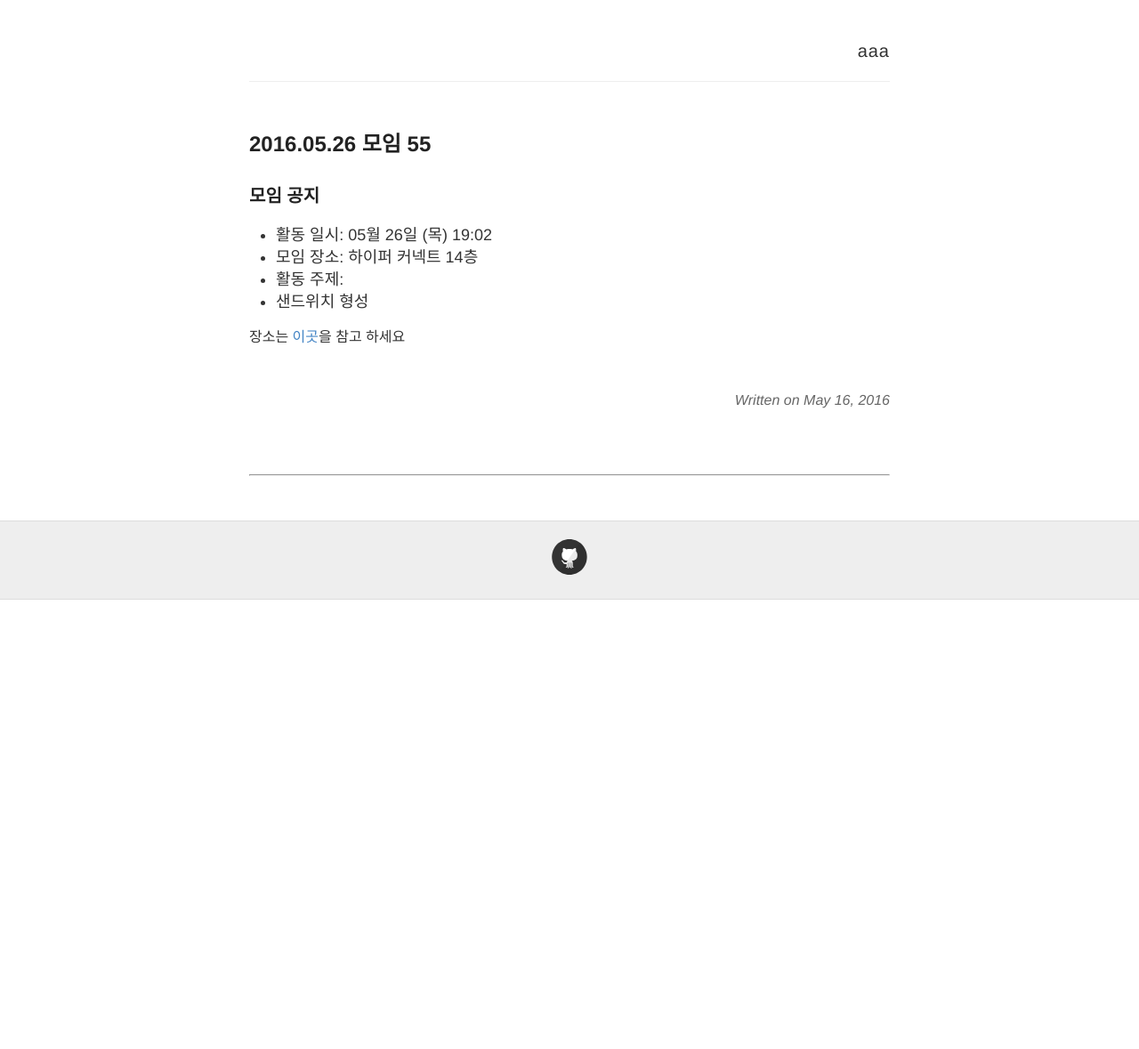
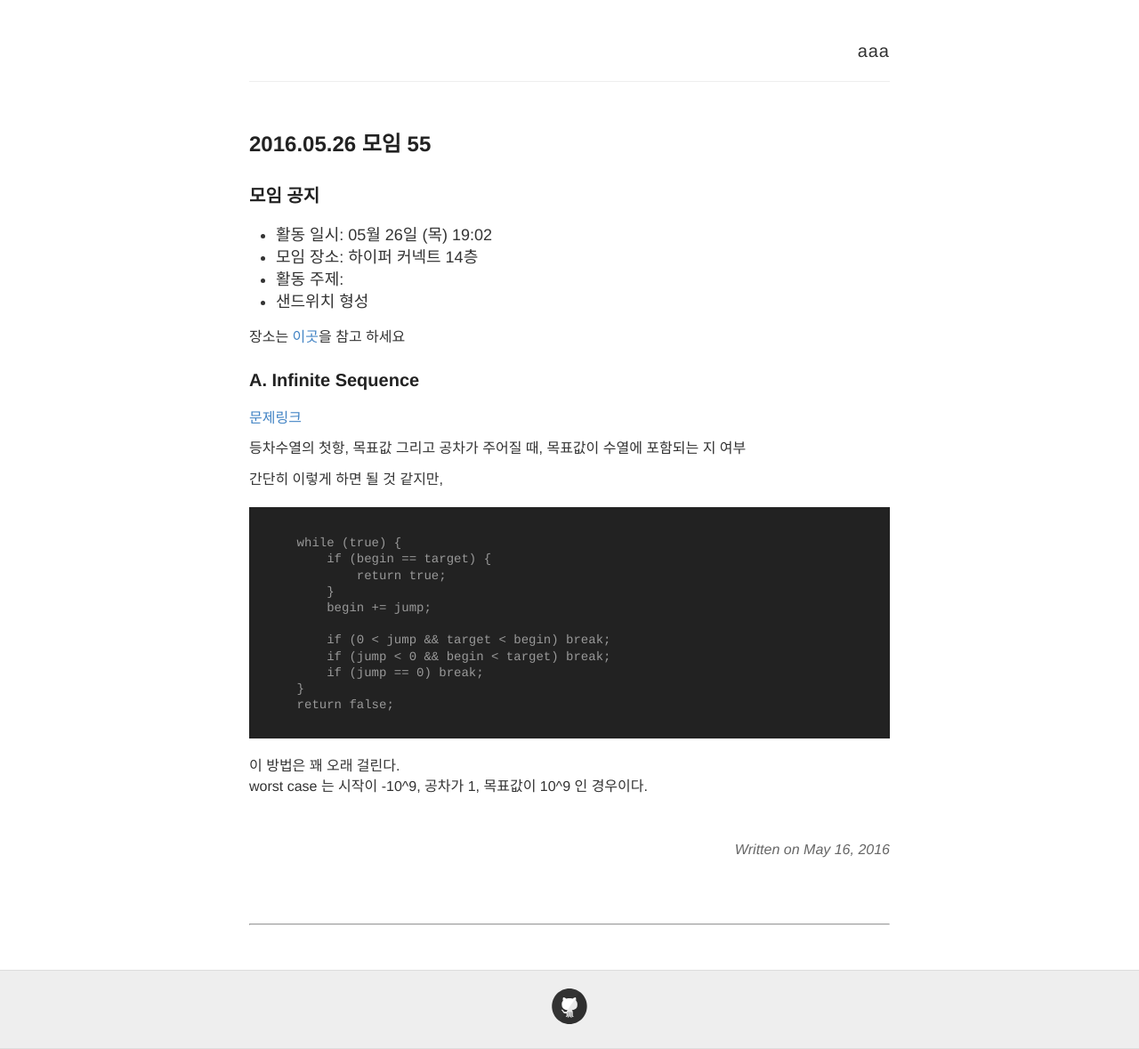
Before and after one commit to seirion/aaa, a Jekyll site: the page built from _posts/2016-05-26-meeting-055.md, in a window 1280 px wide. Shown: the whole page at 89% size. Built offline with Jekyll 4.4.1, drawn with Linux system fonts in a browser that asks for light colours; comment, search, counter and statistics services are not loaded; before the commit the page ends 900 px from its top, so only the background shows below that.

Commit message:
Update 2016-05-26-meeting-055.md

````diff
--- a/_posts/2016-05-26-meeting-055.md
+++ b/_posts/2016-05-26-meeting-055.md
@@ -13,3 +13,26 @@
 - 샌드위치 형성
 
 장소는 [이곳](http://career.hpcnt.com/)을 참고 하세요
+
+### A. Infinite Sequence
+
+[문제링크](http://codeforces.com/contest/675/problem/A)
+
+등차수열의 첫항, 목표값 그리고 공차가 주어질 때, 목표값이 수열에 포함되는 지 여부
+
+간단히 이렇게 하면 될 것 같지만,
+```
+    while (true) {
+        if (begin == target) {
+            return true;
+        }
+        begin += jump;
+
+        if (0 < jump && target < begin) break;
+        if (jump < 0 && begin < target) break;
+        if (jump == 0) break;
+    }
+    return false;
+```
+이 방법은 꽤 오래 걸린다.<br>
+worst case 는 시작이 -10^9, 공차가 1, 목표값이 10^9 인 경우이다.
````
